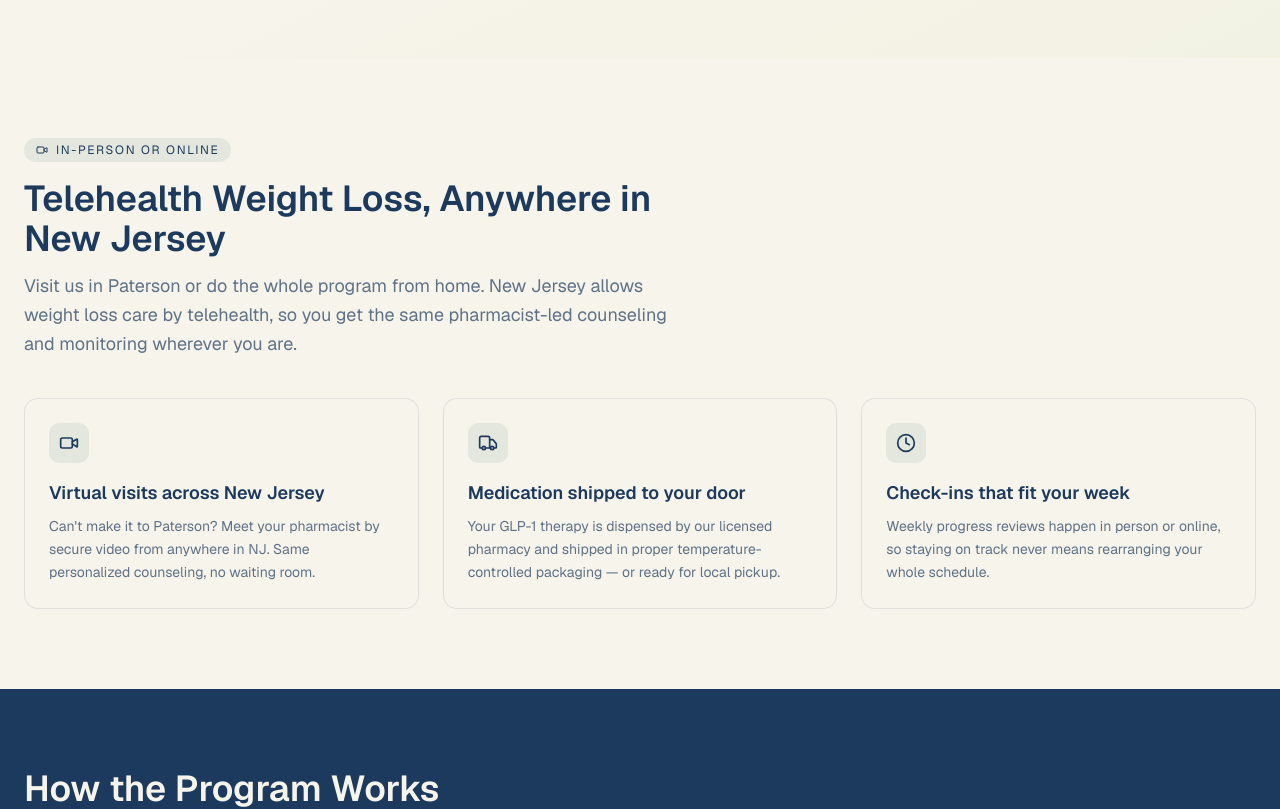
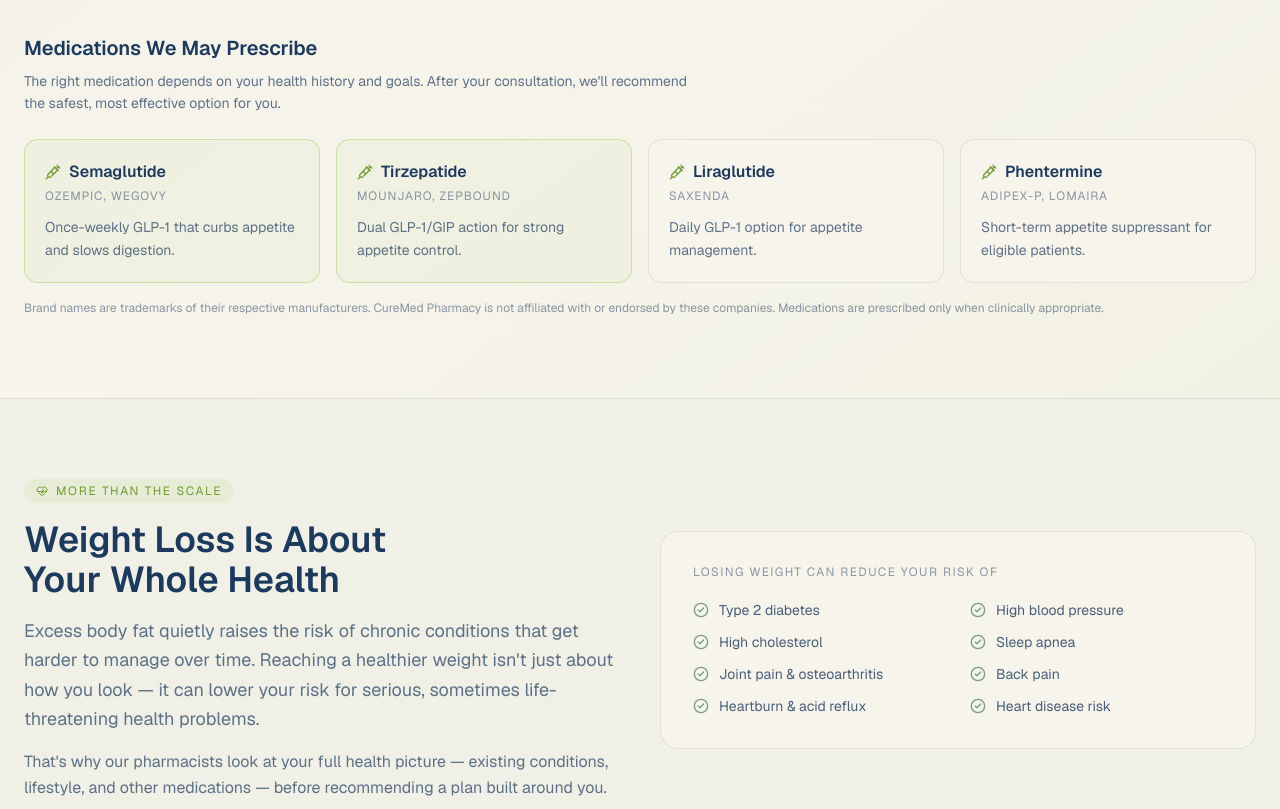
Before and after one commit to curemedpharmacy/pharmacy-sites, a Next.js app: page /weight-loss in a window 1280 px wide. Shown: the part 2180-2989 px from the top of the page. Built offline with nearby package versions, Linux system fonts and the light colour scheme.

Commit message:
feat: add health benefits and medication options to weight loss page
Co-authored-by: curemedpharmacy <308079840+curemedpharmacy@users.noreply.github.com>

```diff
--- a/app/weight-loss/page.tsx
+++ b/app/weight-loss/page.tsx
@@ -233,6 +233,44 @@ const qualitySignals = [
   },
 ];
 
+const healthBenefits = [
+  "Type 2 diabetes",
+  "High blood pressure",
+  "High cholesterol",
+  "Sleep apnea",
+  "Joint pain & osteoarthritis",
+  "Back pain",
+  "Heartburn & acid reflux",
+  "Heart disease risk",
+];
+
+const medicationOptions = [
+  {
+    name: "Semaglutide",
+    brands: "Ozempic, Wegovy",
+    note: "Once-weekly GLP-1 that curbs appetite and slows digestion.",
+    featured: true,
+  },
+  {
+    name: "Tirzepatide",
+    brands: "Mounjaro, Zepbound",
+    note: "Dual GLP-1/GIP action for strong appetite control.",
+    featured: true,
+  },
+  {
+    name: "Liraglutide",
+    brands: "Saxenda",
+    note: "Daily GLP-1 option for appetite management.",
+    featured: false,
+  },
+  {
+    name: "Phentermine",
+    brands: "Adipex-P, Lomaira",
+    note: "Short-term appetite suppressant for eligible patients.",
+    featured: false,
+  },
+];
+
 const serviceAreas = [
   "Paterson",
   "Clifton",
@@ -240,12 +278,14 @@ const serviceAreas = [
   "Wayne",
   "Totowa",
   "Little Falls",
-  "Haledon",
-  "Prospect Park",
+  "Montclair",
+  "Nutley",
+  "Bloomfield",
+  "Garfield",
+  "Rutherford",
   "Hawthorne",
   "Fair Lawn",
   "Elmwood Park",
-  "Woodland Park",
 ];
 
 const faqs = [
@@ -283,6 +323,16 @@ const faqs = [
     question: "Is GLP-1 weight loss treatment legal and safe in New Jersey?",
     answer:
       "Yes. We dispense GLP-1 medications through our licensed New Jersey pharmacy, based on a valid prescription and under strict pharmacy quality standards. Your therapy is monitored throughout the program and coordinated with your prescriber for safety.",
+  },
+  {
+    question: "What health conditions can losing weight improve?",
+    answer:
+      "Carrying excess body fat raises the risk of many chronic conditions. Reaching a healthier weight can lower your risk of type 2 diabetes, high blood pressure, high cholesterol, sleep apnea, joint pain and osteoarthritis, back pain, heartburn, and heart disease — which is why we treat weight loss as part of your overall health, not just a number on the scale.",
+  },
+  {
+    question: "Are GLP-1 medications the only weight loss option you offer?",
+    answer:
+      "GLP-1 medications like semaglutide and tirzepatide are the most effective options for most patients, but they aren't the only ones. Depending on your health history, other FDA-approved medications such as liraglutide (Saxenda) or phentermine may be appropriate. We review your full picture during your consultation and recommend the safest fit for you.",
   },
   {
     question: "Who is a good candidate for a GLP-1 weight loss program?",
@@ -492,6 +542,91 @@ export default function WeightLossPage() {
                   className="flex items-start gap-2 text-sm leading-relaxed text-ink/75"
                 >
                   <CheckCircle2 className="mt-0.5 h-4 w-4 shrink-0 text-amber-dark" />
+                  {benefit}
+                </li>
+              ))}
+            </ul>
+          </div>
+        </div>
+
+        {/* Medication options */}
+        <div className="mx-auto mt-14 max-w-7xl px-4 sm:px-6">
+          <h3 className="font-display text-xl font-semibold text-ink">
+            Medications We May Prescribe
+          </h3>
+          <p className="mt-2 max-w-2xl text-sm leading-relaxed text-ink/70">
+            The right medication depends on your health history and goals. After
+            your consultation, we&apos;ll recommend the safest, most effective
+            option for you.
+          </p>
+          <div className="mt-6 grid gap-4 sm:grid-cols-2 lg:grid-cols-4">
+            {medicationOptions.map((med) => (
+              <div
+                key={med.name}
+                className={`flex flex-col rounded-xl border p-5 ${
+                  med.featured
+                    ? "border-amber/40 bg-amber/5"
+                    : "border-ink/10 bg-paper"
+                }`}
+              >
+                <div className="flex items-center gap-2">
+                  <Syringe className="h-4 w-4 text-amber-dark" />
+                  <h4 className="font-display text-base font-semibold text-ink">
+                    {med.name}
+                  </h4>
+                </div>
+                <p className="mt-1 font-mono text-xs uppercase tracking-[0.08em] text-ink/50">
+                  {med.brands}
+                </p>
+                <p className="mt-3 text-sm leading-relaxed text-ink/70">
+                  {med.note}
+                </p>
+              </div>
+            ))}
+          </div>
+          <p className="mt-4 text-xs leading-relaxed text-ink/50">
+            Brand names are trademarks of their respective manufacturers. CureMed
+            Pharmacy is not affiliated with or endorsed by these companies.
+            Medications are prescribed only when clinically appropriate.
+          </p>
+        </div>
+      </section>
+
+      {/* ===== SECTION 3.4 — WHY IT MATTERS (HEALTH BENEFITS) ===== */}
+      <section className="border-t border-ink/10 bg-sage/5 py-16 sm:py-20">
+        <div className="mx-auto grid max-w-7xl gap-10 px-4 sm:px-6 lg:grid-cols-2 lg:items-center">
+          <div>
+            <span className="inline-flex items-center gap-2 rounded-full bg-amber/10 px-3 py-1 font-mono text-xs uppercase tracking-[0.14em] text-amber-dark">
+              <HeartPulse className="h-3 w-3" />
+              More than the scale
+            </span>
+            <h2 className="mt-4 font-display text-3xl font-semibold text-ink text-balance sm:text-4xl">
+              Weight Loss Is About Your Whole Health
+            </h2>
+            <p className="mt-4 text-lg leading-relaxed text-ink/70">
+              Excess body fat quietly raises the risk of chronic conditions that
+              get harder to manage over time. Reaching a healthier weight
+              isn&apos;t just about how you look — it can lower your risk for
+              serious, sometimes life-threatening health problems.
+            </p>
+            <p className="mt-4 text-base leading-relaxed text-ink/70">
+              That&apos;s why our pharmacists look at your full health picture —
+              existing conditions, lifestyle, and other medications — before
+              recommending a plan built around you.
+            </p>
+          </div>
+
+          <div className="rounded-2xl border border-ink/10 bg-paper p-6 sm:p-8">
+            <p className="font-mono text-xs uppercase tracking-[0.12em] text-ink/50">
+              Losing weight can reduce your risk of
+            </p>
+            <ul className="mt-5 grid gap-x-6 gap-y-3 sm:grid-cols-2">
+              {healthBenefits.map((benefit) => (
+                <li
+                  key={benefit}
+                  className="flex items-center gap-2.5 text-sm text-ink/80"
+                >
+                  <CheckCircle2 className="h-4 w-4 shrink-0 text-sage" />
                   {benefit}
                 </li>
               ))}
```
